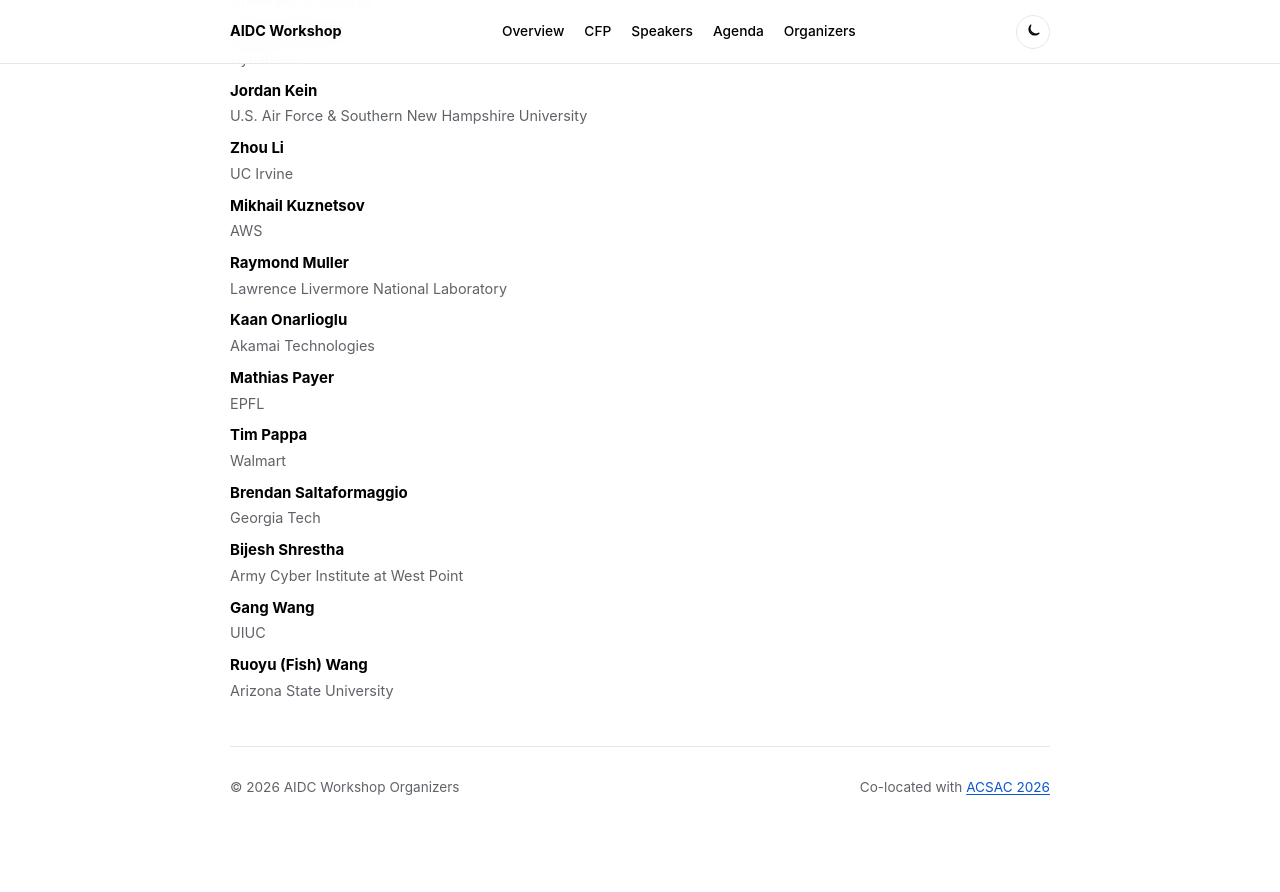
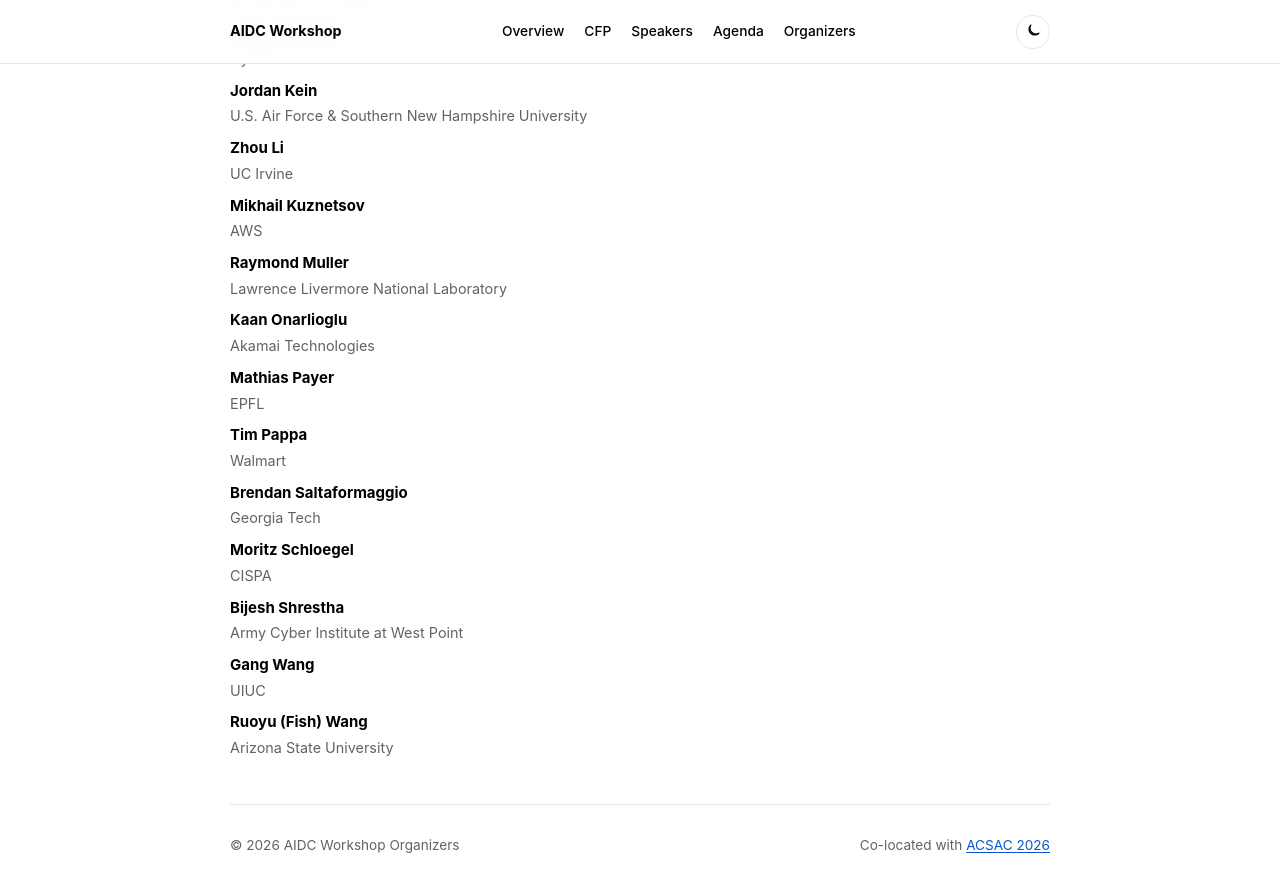
Before and after one commit to aidcworkshop/aidcworkshop.github.io, a Jekyll site: the page built from index.md, in a window 1280 px wide and 900 px high, scrolled down 6388 px. Shown: the top 892 px of the window. Built offline with Jekyll 4.4.1, drawn with Linux system fonts in a browser that asks for light colours; before the commit the page ends 7231 px from its top, so only the background shows below that.

Commit message:
Add Moritz Schloegel to program committee

```diff
--- a/_data/workshop.yml
+++ b/_data/workshop.yml
@@ -260,6 +260,8 @@ organizers:
           affiliation: "Walmart"
         - name: "Brendan Saltaformaggio"
           affiliation: "Georgia Tech"
+        - name: "Moritz Schloegel"
+          affiliation: "CISPA"
         - name: "Bijesh Shrestha"
           affiliation: "Army Cyber Institute at West Point"
         - name: "Gang Wang"
```
